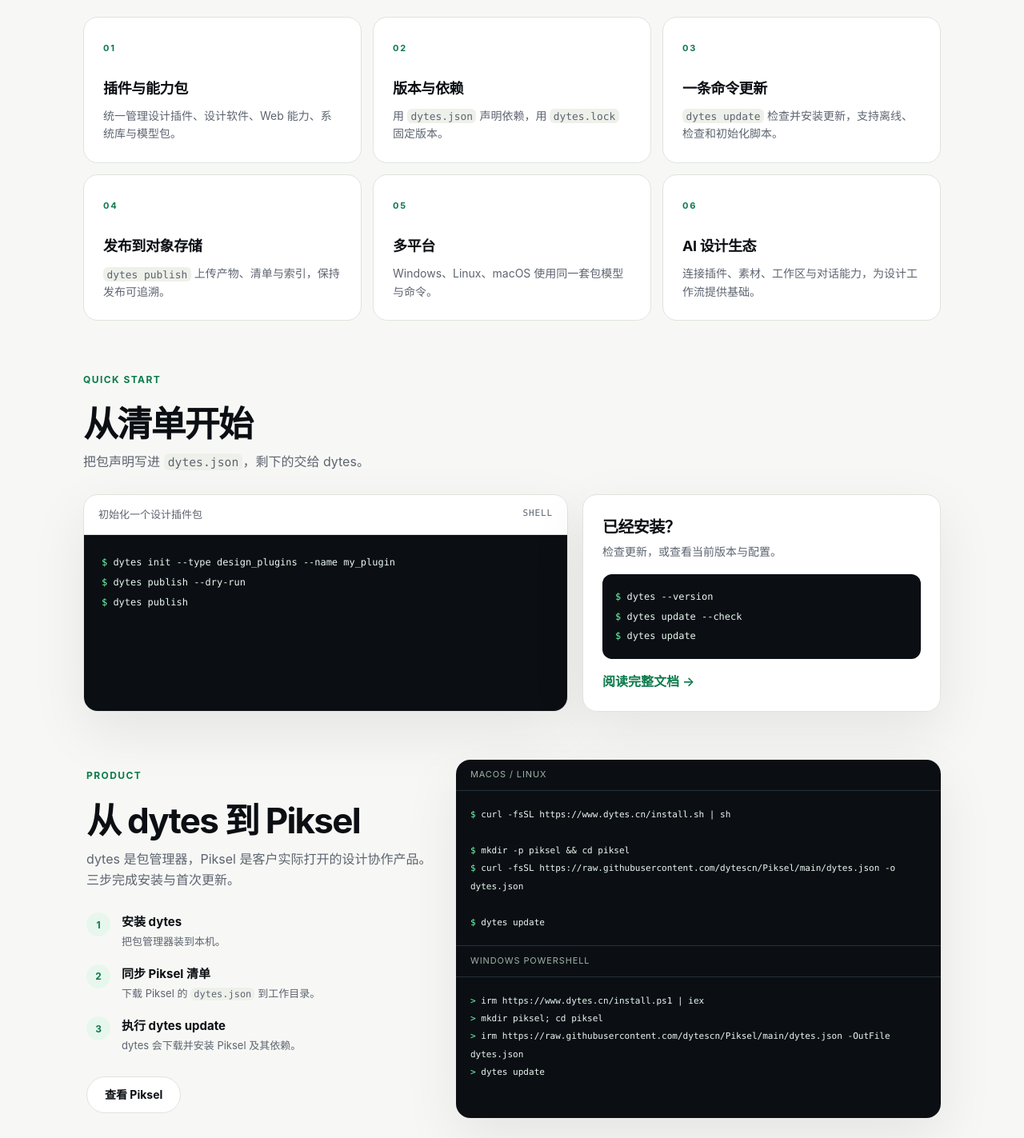
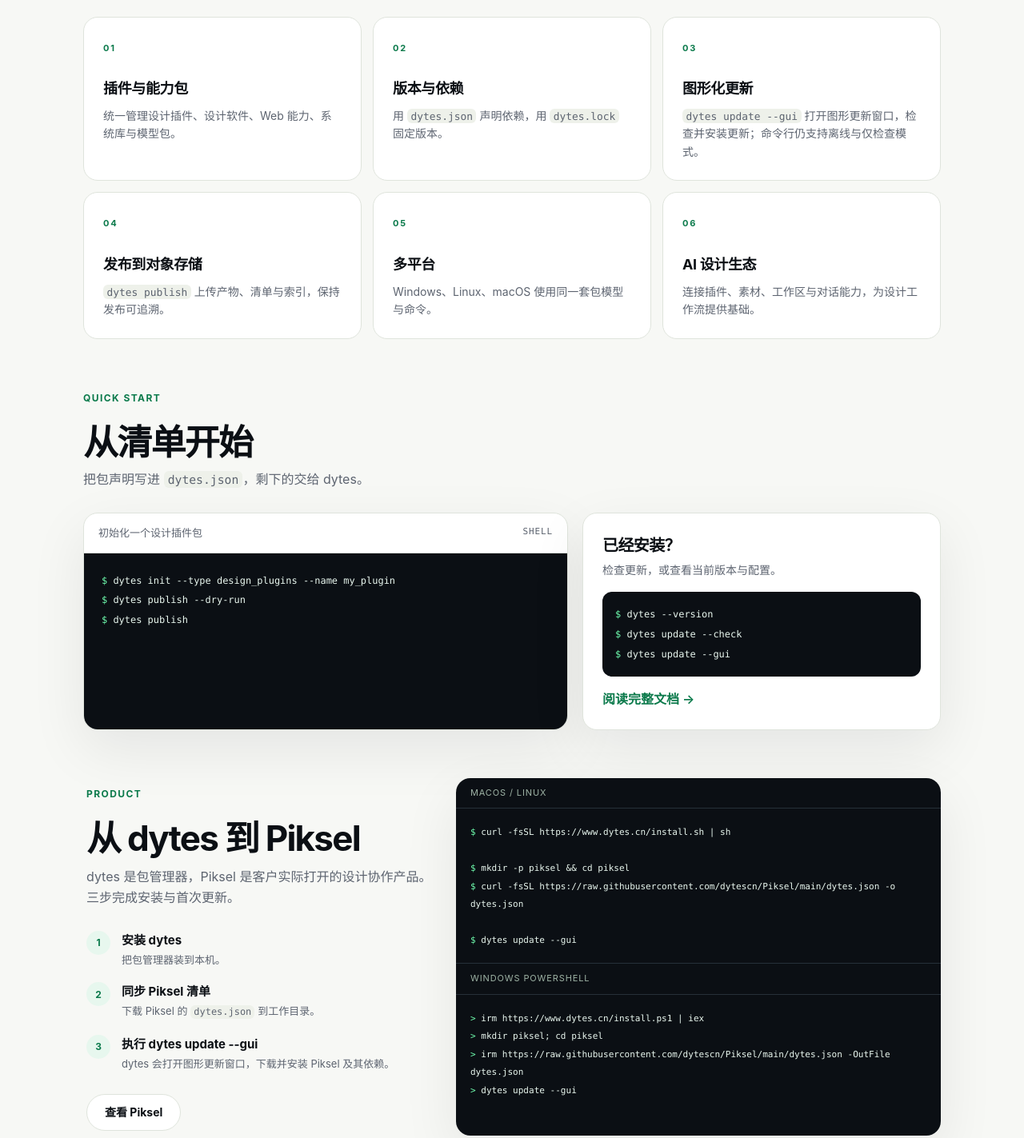
Before and after one commit to dytescn/dytescn.github.io, a plain HTML site: page index.html in a window 1280 px wide. Shown: the part 1200-2623 px from the top of the page at 80% size. Drawn offline with Linux system fonts and the light colour scheme.

Commit message:
docs: Piksel 安装与更新示例改用 dytes update --gui

```diff
--- a/index.html
+++ b/index.html
@@ -95,8 +95,8 @@
         </article>
         <article class="feature-card">
           <span class="feature-icon">03</span>
-          <h3>一条命令更新</h3>
-          <p><code>dytes update</code> 检查并安装更新，支持离线、检查和初始化脚本。</p>
+          <h3>图形化更新</h3>
+          <p><code>dytes update --gui</code> 打开图形更新窗口，检查并安装更新；命令行仍支持离线与仅检查模式。</p>
         </article>
         <article class="feature-card">
           <span class="feature-icon">04</span>
@@ -137,7 +137,7 @@
           <p>检查更新，或查看当前版本与配置。</p>
           <pre><code><span class="prompt">$</span> dytes --version
 <span class="prompt">$</span> dytes update --check
-<span class="prompt">$</span> dytes update</code></pre>
+<span class="prompt">$</span> dytes update --gui</code></pre>
           <a class="text-link" href="https://github.com/dytescn/dytes/tree/main/docs">阅读完整文档 →</a>
         </div>
       </div>
@@ -170,8 +170,8 @@
             <li>
               <span class="step-index">3</span>
               <div>
-                <strong>执行 dytes update</strong>
-                <p>dytes 会下载并安装 Piksel 及其依赖。</p>
+                <strong>执行 dytes update --gui</strong>
+                <p>dytes 会打开图形更新窗口，下载并安装 Piksel 及其依赖。</p>
               </div>
             </li>
           </ol>
@@ -184,12 +184,12 @@
 <span class="prompt">$</span> mkdir -p piksel &amp;&amp; cd piksel
 <span class="prompt">$</span> curl -fsSL https://raw.githubusercontent.com/dytescn/Piksel/main/dytes.json -o dytes.json
 
-<span class="prompt">$</span> dytes update</code></pre>
+<span class="prompt">$</span> dytes update --gui</code></pre>
           <div class="terminal-head terminal-head-second">Windows PowerShell</div>
           <pre><code><span class="prompt">&gt;</span> irm https://www.dytes.cn/install.ps1 | iex
 <span class="prompt">&gt;</span> mkdir piksel; cd piksel
 <span class="prompt">&gt;</span> irm https://raw.githubusercontent.com/dytescn/Piksel/main/dytes.json -OutFile dytes.json
-<span class="prompt">&gt;</span> dytes update</code></pre>
+<span class="prompt">&gt;</span> dytes update --gui</code></pre>
         </div>
       </div>
     </section>
```
